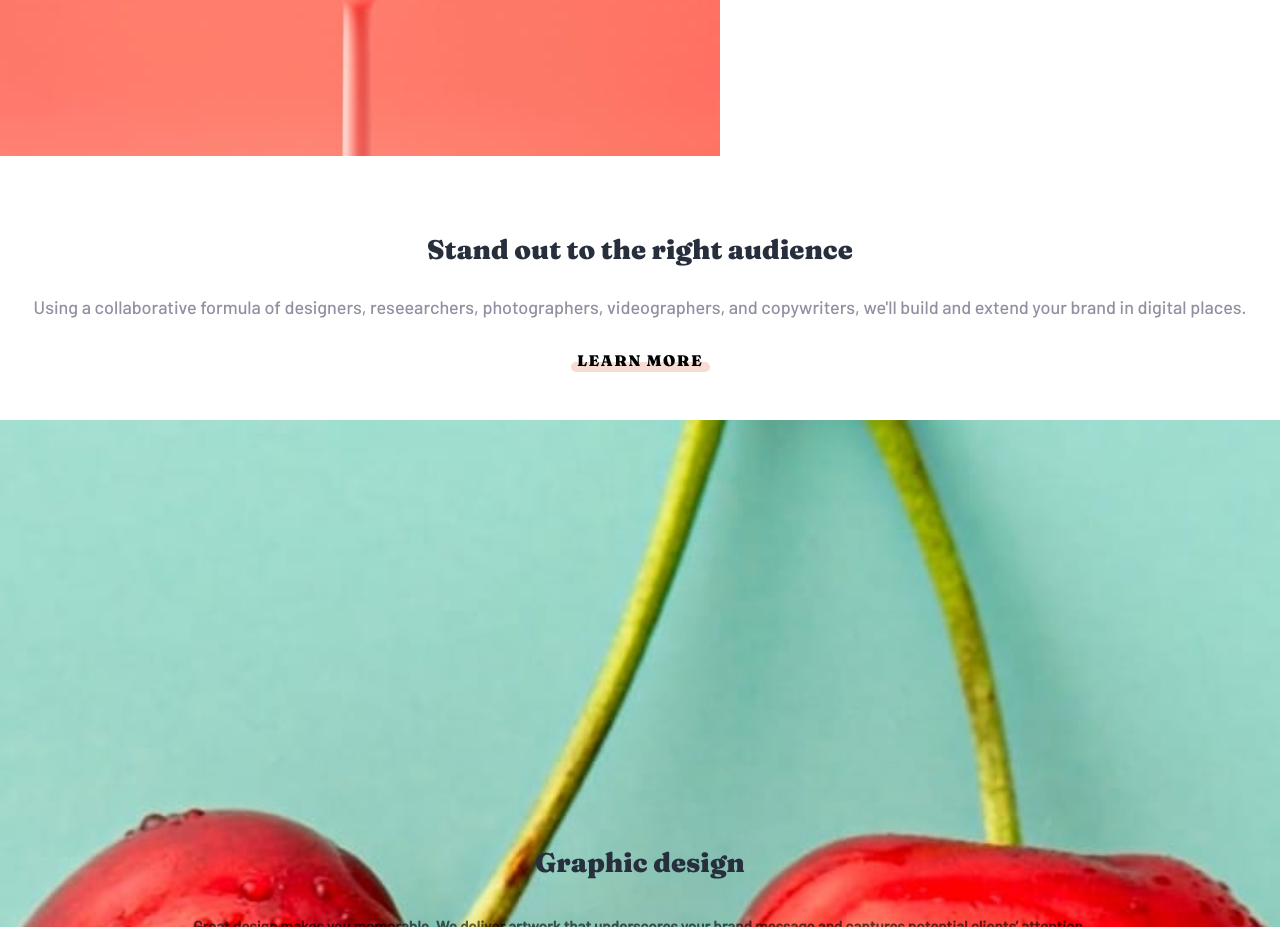
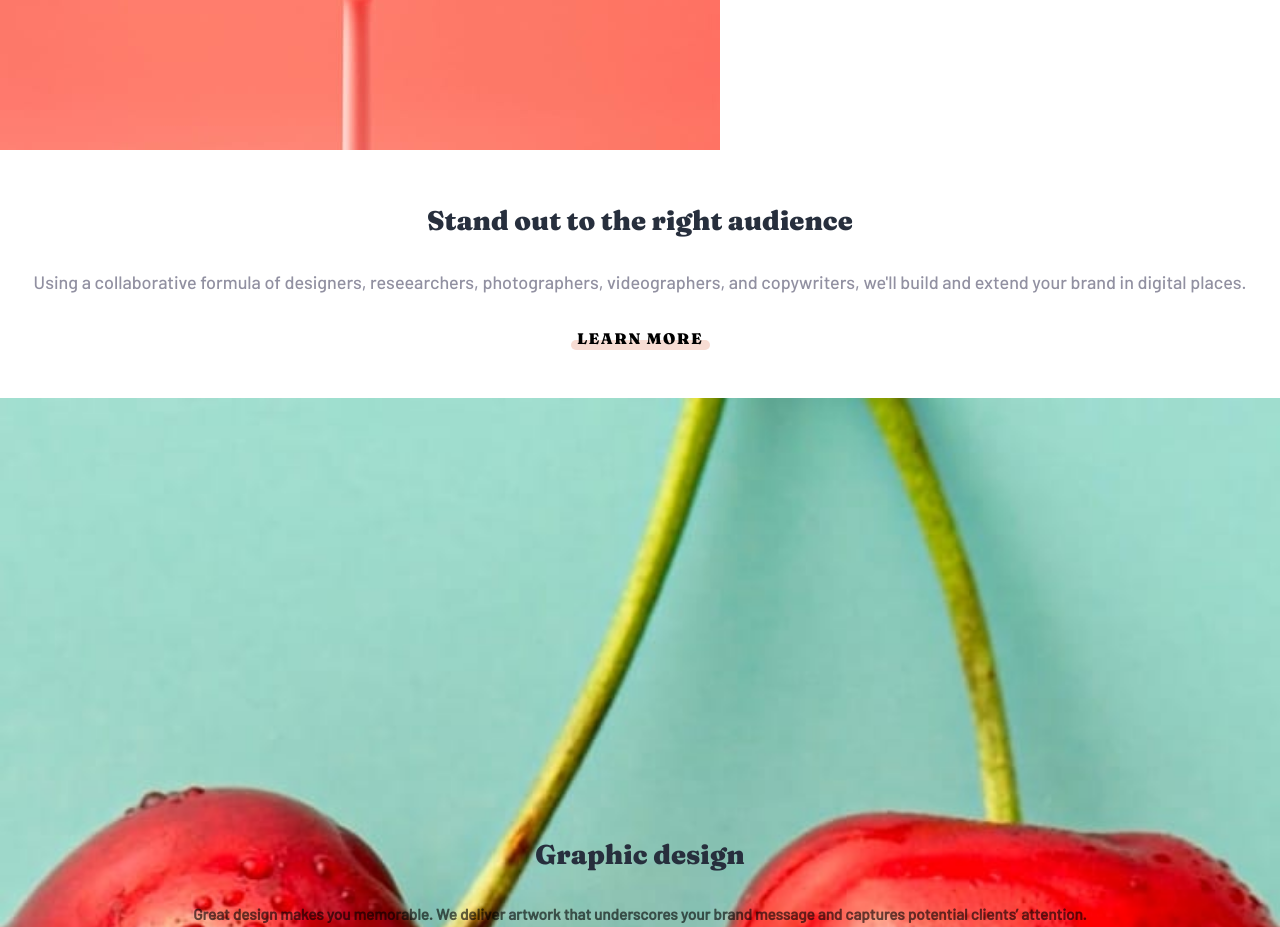
Before and after one commit to imalbert/_frontendmentor_sunnyside-agency-landing-page, a Next.js app: page / in a window 1280 px wide. Shown: the part 1873-2800 px from the top of the page. Built offline with nearby package versions, Linux system fonts and the light colour scheme.

Commit message:
add testimonials section styles

```diff
--- a/pages/index.tsx
+++ b/pages/index.tsx
@@ -91,34 +91,36 @@ export default function Home() {
             photos that improve your business image.
           </p>
         </section>
-        <section className={styles.section}>
+        <section className={`${styles.section} ${styles.testimonials}`}>
           <h3>Client testimonials</h3>
-          <div>
           {/* <Image src="" alt="" /> */}
           <p>
             We put our trust in Sunnyside and they delivered, making sure our
             needs were met and deadlines were always hit.
           </p>
+          <div className={styles.nameAndTitle}>
             <h4>Emily R.</h4>
             <h5>Marketing Director</h5>
           </div>
-          <div>
+
           {/* <Image src="" alt="" /> */}
           <p>
             Sunnyside’s enthusiasm coupled with their keen interest in our
             brand’s success made it a satisfying and enjoyable experience.
           </p>
+          <div className={styles.nameAndTitle}>
             <h4>Thomas S. Chief</h4>
-            <span>Operating Officer</span>
+            <h5>Operating Officer</h5>
           </div>
-          <div>
+
           {/* <Image src="" alt="" /> */}
           <p>
-              Incredible end result! Our sales increased over 400% when we
-              worked with Sunnyside. Highly recommended!
+            Incredible end result! Our sales increased over 400% when we worked
+            with Sunnyside. Highly recommended!
           </p>
+          <div className={styles.nameAndTitle}>
             <h4>Jennie F.</h4>
-            <span>Business Owner</span>
+            <h5>Business Owner</h5>
           </div>
         </section>
         {/* <Image src="" alt="" /> */}
--- a/styles/Home.module.css
+++ b/styles/Home.module.css
@@ -67,18 +67,18 @@
 /* sections */
 .section p {
   color: #9190A1;
-  margin: 30px 0;
 }
 .section,
 .tallSection {
   padding: 50px 30px;
   text-align: center;
+  display: flex;
+  flex-direction: column;
+  align-items: center;
+  gap: 30px;
 }
 .tallSection {
   height: 580px;
-  display: flex;
-  flex-direction: column;
-  align-items: center;
   justify-content: flex-end;
 }
 .tallSection p {
@@ -107,6 +107,18 @@
 }
 
 /* testimonials */
+.testimonials {
+  background-color: #FFFBF9;
+}
+.testimonials p {
+  color: #5B6168;
+  font-weight: 500;
+}
+.nameAndTitle {
+  display: flex;
+  flex-direction: column;
+  gap: 12px;
+}
 
 @media(min-width: 495px) {
   .hero {
--- a/styles/globals.css
+++ b/styles/globals.css
@@ -10,10 +10,15 @@ body {
 a {
   font-size: 0.85em;
 }
+p {
+  margin: 0;
+  line-height: 1.75em;
+}
 h1, h2, h3, h4, h5, h6 {
   font-family: 'Fraunces';
   font-weight: 900;
   color: #272F3D;
+  margin: 0;
 }
 h1 {
   text-transform: uppercase;
```
Lines whose indentation alone changed are shown as unchanged.
